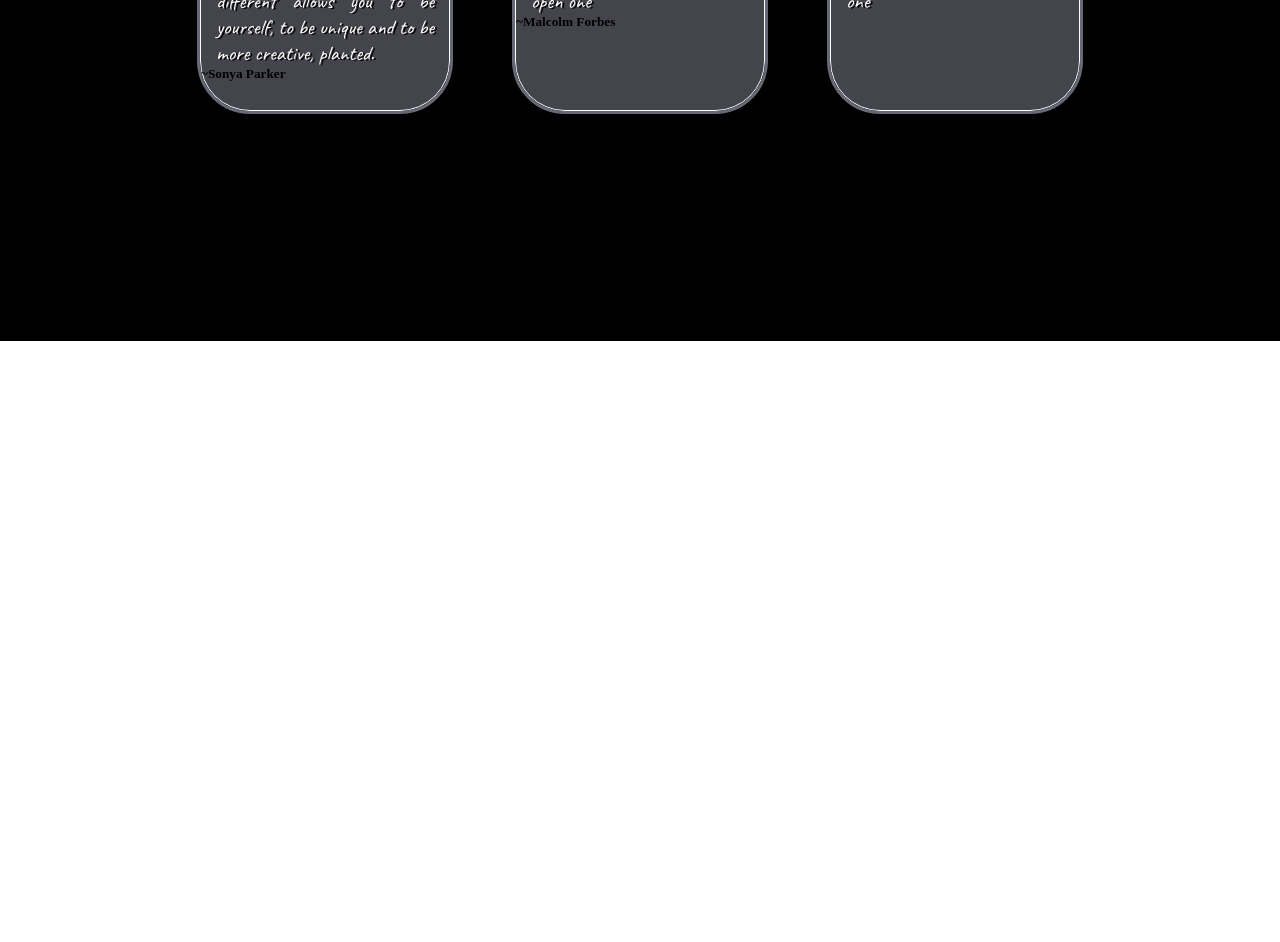
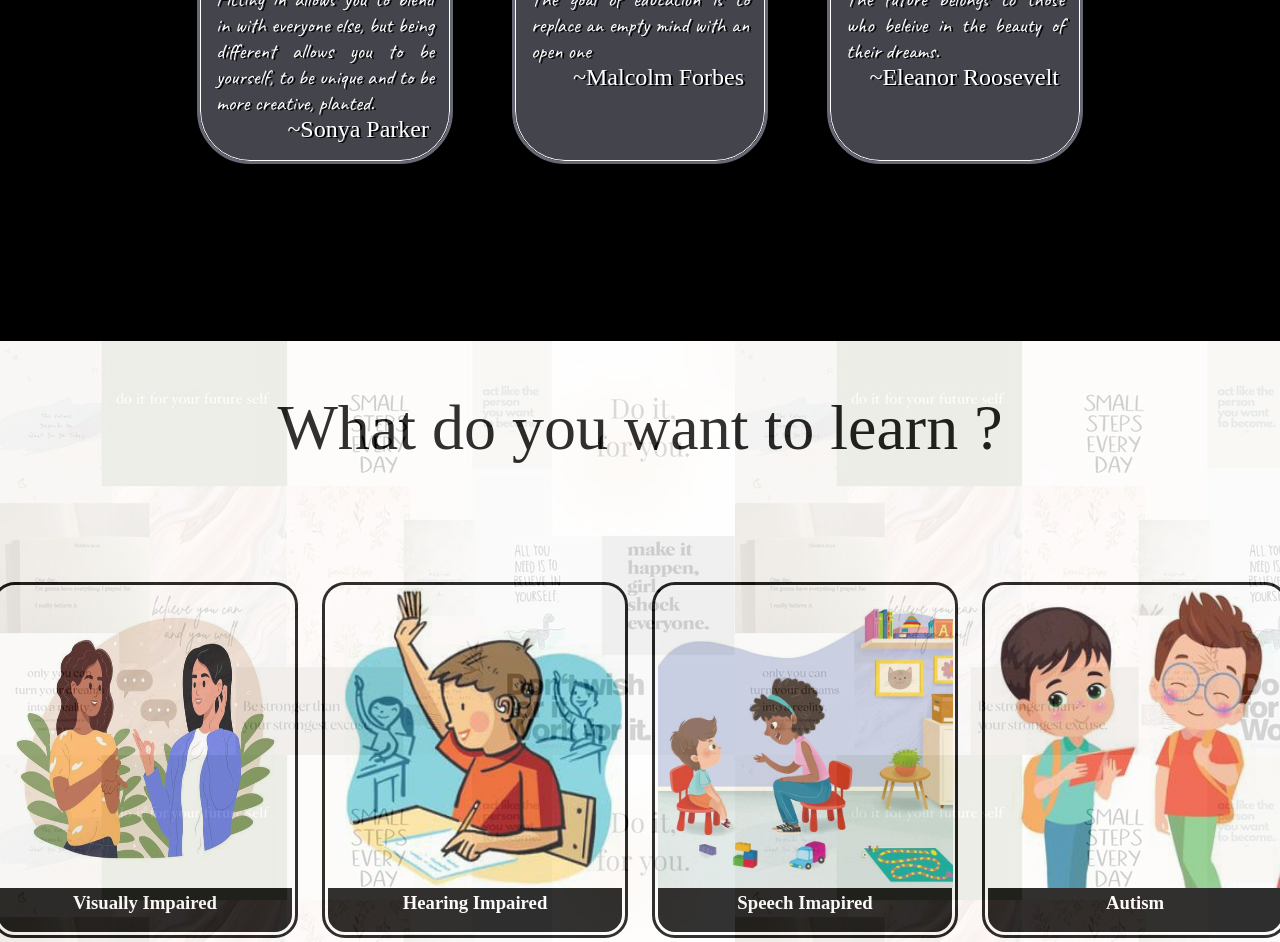
Before and after one commit to Vishayadav/SAKSHAM, a plain HTML site: page index.html in a window 1280 px wide. Shown: the part 439-1381 px from the top of the page. Before the commit the page ends 800 px from the top, so only its background shows below. Drawn offline with Linux system fonts and the light colour scheme; a web font is replaced by a local one.

Commit message:
Abilities Section added
I added all four abilities sections.

```diff
--- a/index.html
+++ b/index.html
@@ -18,6 +18,7 @@
     <header>
         <img src="logo" alt="">
         <h1 class="SAKSHAM">Saksham </h1>
+        <h3 class="motto">Soaring ahead with knowledge for special abilities and minds. </h3>
     </header>
     <nav class="navigation">
         <a href="Home">Home</a>
@@ -27,19 +28,44 @@
     </nav>
     <div class="home">
         <div class="container">
-    <div class="quote" style="top: 300px; left: 200px;">
+            <div class="quote" style="top: 350px; left: 200px;">
                 <h2>’’</h2>
-<p>Fitting in allows you to blend in with everyone else, but being different allows you to be yourself, to be unique and to be more creative, planted.</p>
+                <p>Fitting in allows you to blend in with everyone else, but being different allows you to be yourself,
+                    to be unique and to be more creative, planted.</p>
                 <h5>~Sonya Parker</h5>
             </div>
-    <div class="quote" style="top: 300px;">
+            <div class="quote" style="top: 350px;">
                 <h2>’’</h2>
                 <p>The goal of education is to replace an empty mind with an open one</p>
                 <h5>~Malcolm Forbes</h5>
             </div>
-    <div class="quote" style="top: 300px; right:200px;">
+            <div class="quote" style="top: 350px; right:200px;">
                 <h2>’’</h2>
-        <p>The goal of education is to fill an empty mind with an open one</p>
+                <p>The future belongs to those who beleive in the beauty of their dreams.</p>
+                <h5>~Eleanor Roosevelt</h5>
+            </div>
+        </div>
+    </div>
+    <div class="sections">
+        <div class="overlay">
+            <h2>What do you want to learn ?</h2>
+            <div class="abilities">
+                <div class="blocks" id="block1">
+                    <img src="sign.jpeg" alt="Sign language" height="300px" width="295px">
+                    <h3>Visually Impaired</h3>
+                </div>
+                <div class="blocks" id="block2">
+                    <img src="hear.jpeg" alt="Hearing Impaired" height="300px" width="295px">
+                    <h3>Hearing Impaired</h3>
+                </div>
+                <div class="blocks" id="block3">
+                    <img src="speech.jpeg" alt="Speech Imapired" height="300px" width="295px">
+                    <h3>Speech Imapired</h3>
+                </div>
+                <div class="blocks" id="block4">
+                    <img src="Autism.jpeg" alt="Autism" height="300px" width="295px">
+                    <h3>Autism</h3>
+                </div>
             </div>
         </div>
     </div>
--- a/style.css
+++ b/style.css
@@ -73,9 +73,10 @@ header {
     height: 67.5vh;
     background-color: black;
 }
-.container{
+
+.container {
     display: grid;
-    grid-template-columns: repeat(3,1fr);
+    grid-template-columns: repeat(3, 1fr);
     gap: 30px;
     margin-left: 200px;
     margin-right: 200px;
@@ -85,28 +86,31 @@ header {
     align-content: center;
     justify-content: center;
     justify-items: center;
+}
 
-}
-.quote{
+.quote {
     position: absolute;
     z-index: 2;
     height: 250px;
     width: 250px;
-    background-color:#44444d ;
-   border-radius: 50px;
+    background-color: #44444d;
+    border-radius: 50px;
 
-   border: 1px solid white;
-   outline: 3px solid #676875;
+    border: 1px solid white;
+    outline: 3px solid #676875;
+    transition: 0.3s ease;
 }
-.quote h2{
+
+.quote h2 {
     font-size: 4rem;
     text-shadow: 4px 1px black;
     color: white;
     text-align: center;
 }
-.quote p{
+
+.quote p {
     color: white;
-    font-family: 'Caveat','Times New Roman', Times, serif;
+    font-family: 'Caveat', 'Times New Roman', Times, serif;
     font-size: 1.3rem;
     text-align: justify;
     margin-left: 15px;
@@ -114,3 +118,88 @@ header {
     text-shadow: 2px 1px black;
     font-weight: 400;
 }
+
+.quote h5 {
+    color: white;
+    text-shadow: 2px 1px black;
+    font-family: 'MonteCarlo', 'Times New Roman', Times, serif;
+    font-weight: 400;
+    font-size: 1.5rem;
+    text-align: right;
+    margin-right: 20px;
+}
+
+.quote:hover {
+    transform: scale(1.2);
+    box-shadow: 1px 2px 1px 2px white;
+}
+
+.motto {
+    color: black;
+    font-weight: 550;
+    tab-size: 50px;
+    border-bottom: 1px solid rgb(255, 255, 255);
+}
+
+.sections {
+    height: 100vh;
+    width: 100%;
+    position: relative;
+    background: url(saksham1.jpeg);
+    top: 0;
+    left: 0;
+}
+
+.overlay {
+    position: absolute;
+    top: 0;
+    left: 0;
+    right: 0;
+    bottom: 0;
+    background-color: rgb(255, 255, 255);
+    opacity: 0.8;
+}
+
+.abilities {
+    display: grid;
+    grid-template-columns: repeat(4, 1fr);
+    gap: 30px;
+    align-items: center;
+    justify-content: center;
+    align-content: center;
+    align-self: center;
+    justify-self: center;
+    justify-items: center;
+    margin-top: 120px;
+}
+
+.blocks {
+    height: 350px;
+    width: 300px;
+    background-color: black;
+    border-radius: 20px;
+    border: 3px solid white;
+    outline: 3px solid black;
+
+    transition: 0.3s ease;
+}
+
+.overlay h2 {
+    color: black;
+    align-self: center;
+    text-align: center;
+    margin-top: 50px;
+    font-size: 4rem;
+    font-family: 'MonteCarlo', 'Times New Roman', Times, serif;
+    font-weight: 500;
+    text-shadow: 2px 1px white;
+}
+
+.blocks:hover {
+    transform: scale(1.13);
+    box-shadow: 2px 2px 2px 2px black;
+}
+.blocks h3{
+    color: white;
+    justify-self: center;
+}
```
Also changed, not shown: Autism.jpeg (added), hear.jpeg (added), saksham1.jpeg (added), sign.jpeg (added), speech.jpeg (added). Lines whose indentation alone changed are shown as unchanged.
